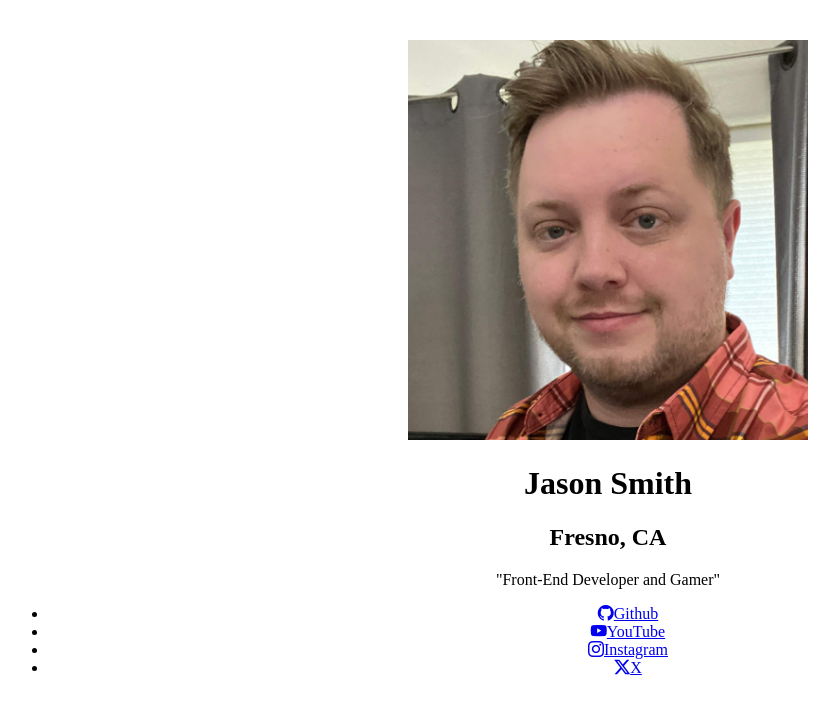
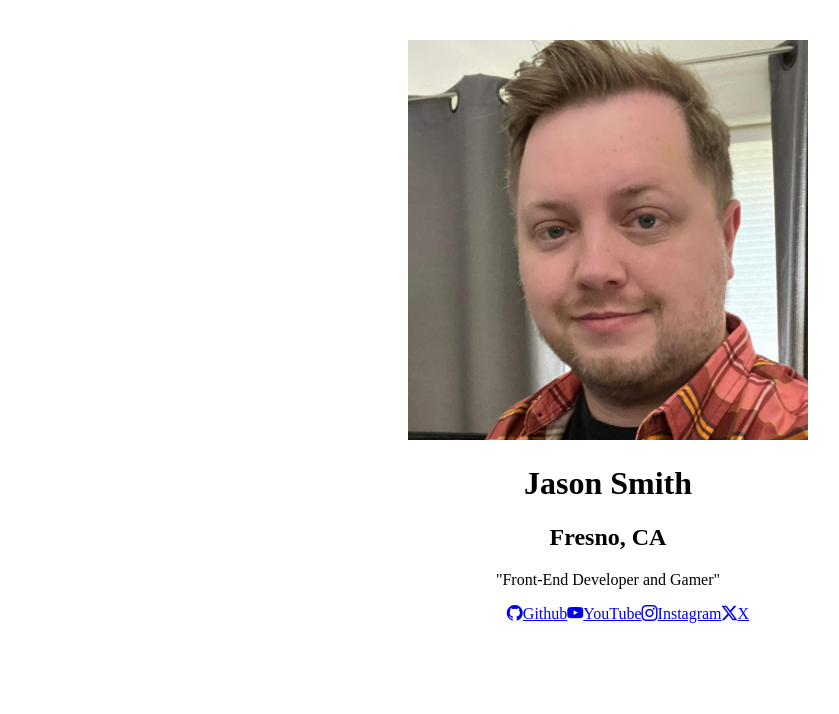
Before and after one commit to SmiJa/fm_social_links, a React (Vite) app: page / in a window 1280 px wide. Shown: the top 714 px of the page, without its empty margins (32-871 px from the left). Built offline with nearby package versions, Linux system fonts and the light colour scheme.

Commit message:
refactor SocialLink component

```diff
--- a/src/components/SocialLink.jsx
+++ b/src/components/SocialLink.jsx
@@ -2,9 +2,7 @@ import React from 'react'
 
 const SocialLink = ({linkText, linkAddress, target, icon}) => {
   return (
-    <li>
-      <a href={linkAddress} target={target}><i className={`bi ${icon}`}></i>{linkText}</a>
-    </li>
+    <a href={linkAddress} target={target}><i className={`bi ${icon}`}></i>{linkText}</a>
   )
 }
 
```
